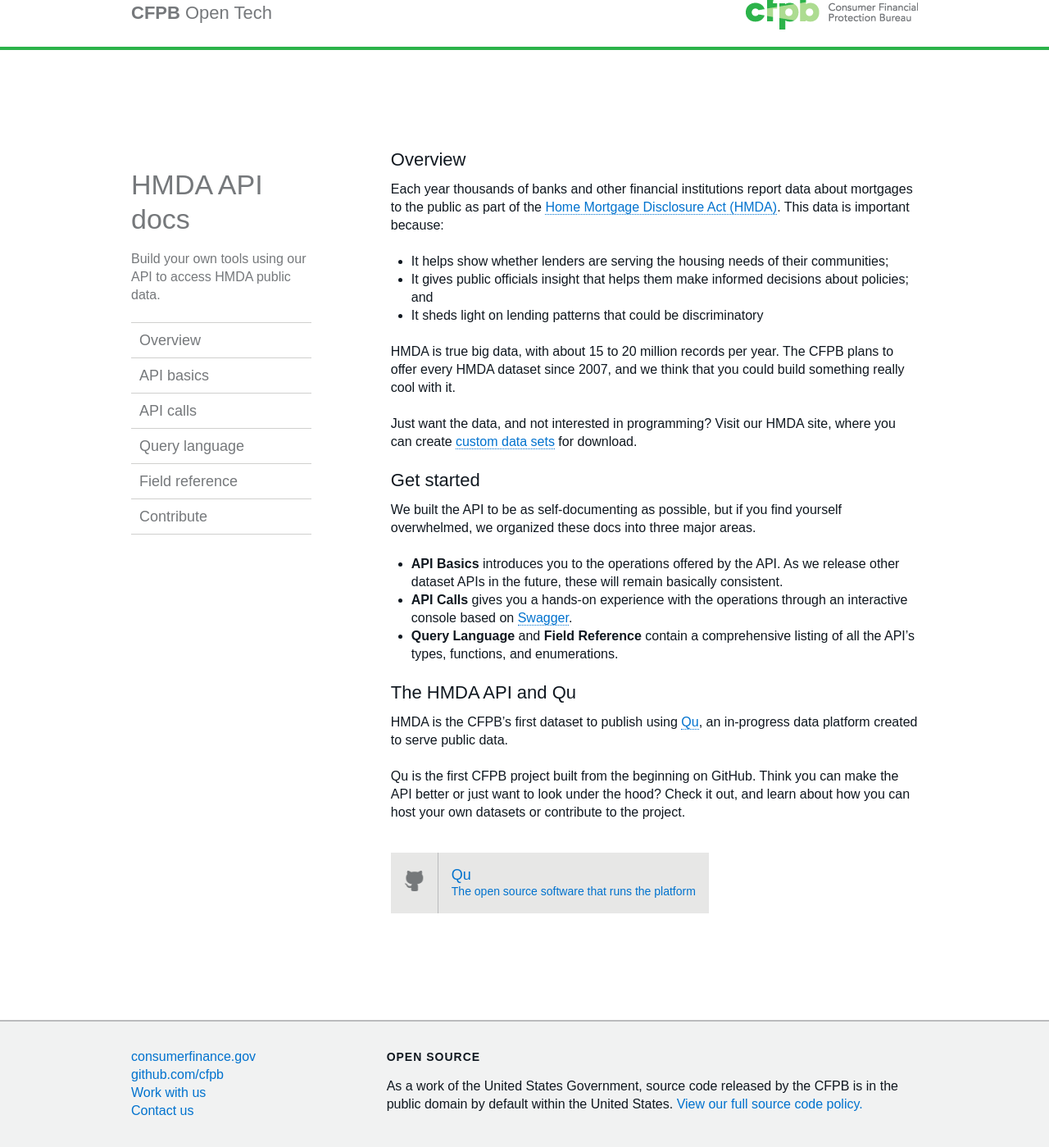
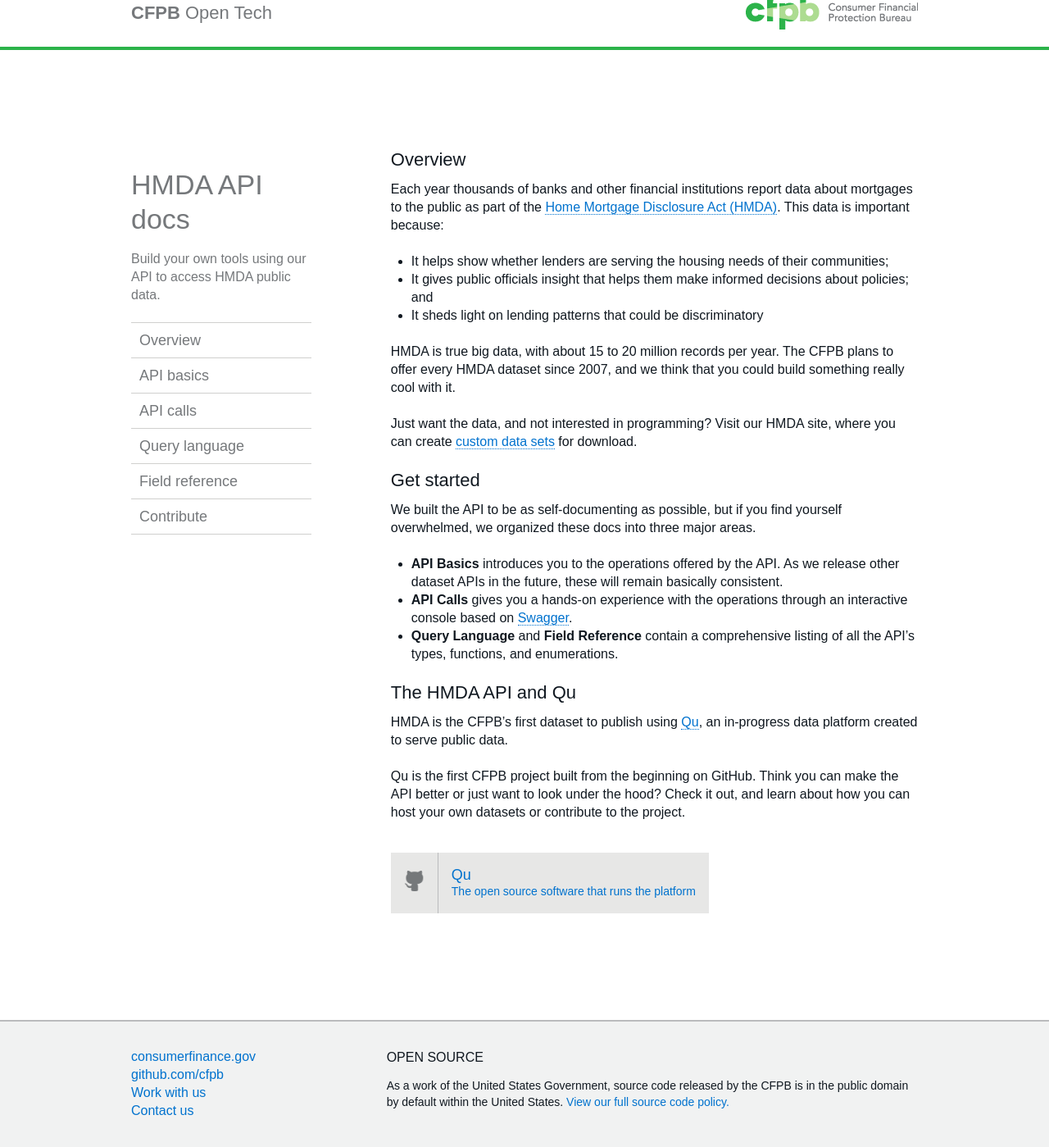
Before and after one commit to cfpb/api, a Jekyll site: the page built from index.md, in a window 1280 px wide and 1400 px high, scrolled down 28 px. Shown: the whole window at 82% size. Built offline with Jekyll 4.4.1, drawn with Linux system fonts in a browser that asks for light colours; some web fonts are replaced; Markdown is read by kramdown in place of the engine named in the settings.

Commit message:
adding fonts.css to get avenir medium

```diff
--- a/_includes/footer.html
+++ b/_includes/footer.html
@@ -18,7 +18,7 @@
             </section>
 
             <section class="footer-oss">
-                <h5>Open source</h5>
+                <h4>Open source</h4>
                 <p>
                     As a work of the United States Government, source code released by the CFPB is in the public
                     domain by default within the United States.
--- /dev/null
+++ b/static/css/fonts.css
@@ -0,0 +1,164 @@
+/* ==========================================================================
+   CFPB Boilerplate
+   @font-face Declarations
+   ========================================================================== */
+
+/*
+ * CSS as specified in the following article until IE8 support is dropped:
+ * http://coding.smashingmagazine.com/2013/02/14/setting-weights-and-styles-at-font-face-declaration/
+ *
+ * Only the esential variants are on, by default. Uncomment any others if
+ * you determine that you truly need them.
+ *
+ * Using Demi in place of Bold, by default. If using both Demi and Bold, set
+ * Avenir Next Demi's weight back to 600.
+ *
+ * Formats:
+ * .eot - IE9 compatibility modes
+ * .eot#iefix - IE6-IE8
+ * .woff - Modern browsers
+ * .ttf - Safari, Android, iOS
+ * .svg - Legacy iOS
+ */
+
+@font-face {
+    font-family: "Avenir Next";
+    src: url("../fonts/e9167238-3b3f-4813-a04a-a384394eed42.eot");
+    src: url("../fonts/e9167238-3b3f-4813-a04a-a384394eed42.eot?#iefix") format("embedded-opentype"),
+         url("../fonts/1e9892c0-6927-4412-9874-1b82801ba47a.woff") format("woff"),
+         url("../fonts/46cf1067-688d-4aab-b0f7-bd942af6efd8.ttf") format("truetype"),
+         url("../fonts/52a192b1-bea5-4b48-879f-107f009b666f.svg#52a192b1-bea5-4b48-879f-107f009b666f") format("svg");
+    font-weight: 400;
+    font-style: normal;
+}
+
+@font-face {
+    font-family: "Avenir Next Italic";
+    src: url("../fonts/d1fddef1-d940-4904-8f6c-17e809462301.eot");
+    src: url("../fonts/d1fddef1-d940-4904-8f6c-17e809462301.eot?#iefix") format("embedded-opentype"),
+         url("../fonts/92b66dbd-4201-4ac2-a605-4d4ffc8705cc.woff") format("woff"),
+         url("../fonts/18839597-afa8-4f0b-9abb-4a30262d0da8.ttf") format("truetype"),
+         url("../fonts/1de7e6f4-9d4d-47e7-ab23-7d5cf10ab585.svg#1de7e6f4-9d4d-47e7-ab23-7d5cf10ab585") format("svg");
+    font-weight: 400;
+    font-style: italic;
+}
+
+@font-face {
+    font-family: "Avenir Next Medium";
+    src: url("../fonts/1a7c9181-cd24-4943-a9d9-d033189524e0.eot");
+    src: url("../fonts/1a7c9181-cd24-4943-a9d9-d033189524e0.eot?#iefix") format("embedded-opentype"),
+         url("../fonts/f26faddb-86cc-4477-a253-1e1287684336.woff") format("woff"),
+         url("../fonts/63a74598-733c-4d0c-bd91-b01bffcd6e69.ttf") format("truetype"),
+         url("../fonts/a89d6ad1-a04f-4a8f-b140-e55478dbea80.svg#a89d6ad1-a04f-4a8f-b140-e55478dbea80") format("svg");
+    font-weight: 500;
+    font-style: normal;
+}
+
+@font-face {
+    font-family: "Avenir Next Demi";
+    src: url("../fonts/12d643f2-3899-49d5-a85b-ff430f5fad15.eot");
+    src: url("../fonts/12d643f2-3899-49d5-a85b-ff430f5fad15.eot?#iefix") format("embedded-opentype"),
+         url("../fonts/91b50bbb-9aa1-4d54-9159-ec6f19d14a7c.woff") format("woff"),
+         url("../fonts/a0f4c2f9-8a42-4786-ad00-fce42b57b148.ttf") format("truetype"),
+         url("../fonts/99affa9a-a5e9-4559-bd07-20cf0071852d.svg#99affa9a-a5e9-4559-bd07-20cf0071852d") format("svg");
+    font-weight: 700;
+    font-style: normal;
+}
+
+/*
+@font-face {
+    font-family: "Avenir Next Ultra Light";
+    src: url("../fonts/1a7c9181-cd24-4943-a9d9-d033189524e0.eot");
+    src: url("../fonts/1a7c9181-cd24-4943-a9d9-d033189524e0.eot?#iefix") format("embedded-opentype"),
+         url("../fonts/f26faddb-86cc-4477-a253-1e1287684336.woff") format("woff"),
+         url("../fonts/6de0ce4d-9278-467b-b96f-c1f5f0a4c375.ttf") format("truetype"),
+         url("../fonts/9fd4ea0c-b19a-4b21-9fdf-37045707dd78.svg#9fd4ea0c-b19a-4b21-9fdf-37045707dd78") format("svg");
+    font-weight: 200;
+    font-style: normal;
+}
+
+@font-face {
+    font-family: "Avenir Next Ultra Light Italic";
+    src: url("../fonts/77a9cdce-ea6a-4f94-95df-e6a54555545e.eot");
+    src: url("../fonts/77a9cdce-ea6a-4f94-95df-e6a54555545e.eot?#iefix") format("embedded-opentype"),
+         url("../fonts/8344e877-560d-44d4-82eb-9822766676f9.woff") format("woff"),
+         url("../fonts/3a561c83-40d4-4868-8255-e8455eb009c4.ttf") format("truetype"),
+         url("../fonts/3966f856-9dcf-48e7-88e7-7400f1b7d619.svg#3966f856-9dcf-48e7-88e7-7400f1b7d619") format("svg");
+    font-weight: 200;
+    font-style: italic;
+}
+
+@font-face {
+    font-family: "Avenir Next Medium Italic";
+    src: url("../fonts/77a9cdce-ea6a-4f94-95df-e6a54555545e.eot");
+    src: url("../fonts/77a9cdce-ea6a-4f94-95df-e6a54555545e.eot?#iefix") format("embedded-opentype"),
+         url("../fonts/8344e877-560d-44d4-82eb-9822766676f9.woff") format("woff"),
+         url("../fonts/b28b01d9-78c5-46c6-a30d-9a62c8f407c5.ttf") format("truetype"),
+         url("../fonts/ed4d3c45-af64-4992-974b-c37cd12a9570.svg#ed4d3c45-af64-4992-974b-c37cd12a9570") format("svg");
+    font-weight: 500;
+    font-style: italic;
+}
+
+@font-face {
+    font-family: "Avenir Next Demi Italic";
+    src: url("../fonts/770d9a7e-8842-4376-9319-8f2c8b8e880d.eot");
+    src: url("../fonts/770d9a7e-8842-4376-9319-8f2c8b8e880d.eot?#iefix") format("embedded-opentype"),
+         url("../fonts/bc350df4-3100-4ce1-84ce-4a5363dbccfa.woff") format("woff"),
+         url("../fonts/bc13ae80-cd05-42b4-b2a9-c123259cb166.ttf") format("truetype"),
+         url("../fonts/4862b373-2643-46b1-b0b5-88537c52d15c.svg#4862b373-2643-46b1-b0b5-88537c52d15c") format("svg");
+    font-weight: 600;
+    font-style: italic;
+}
+
+@font-face {
+    font-family: "Avenir Next Bold";
+    src: url("../fonts/dccb10af-07a2-404c-bfc7-7750e2716bc1.eot");
+    src: url("../fonts/dccb10af-07a2-404c-bfc7-7750e2716bc1.eot?#iefix") format("embedded-opentype"),
+         url("../fonts/b8e906a1-f5e8-4bf1-8e80-82c646ca4d5f.woff") format("woff"),
+         url("../fonts/890bd988-5306-43ff-bd4b-922bc5ebdeb4.ttf") format("truetype"),
+         url("../fonts/ed104d8c-7f39-4e8b-90a9-4076be06b857.svg#ed104d8c-7f39-4e8b-90a9-4076be06b857") format("svg");
+    font-weight: 700;
+    font-style: normal;
+}
+
+@font-face {
+    font-family: "Avenir Next Bold Italic";
+    src: url("../fonts/ac2d4349-4327-448f-9887-083a6a227a52.eot");
+    src: url("../fonts/ac2d4349-4327-448f-9887-083a6a227a52.eot?#iefix") format("embedded-opentype"),
+         url("../fonts/25e83bf5-47e3-4da7-98b1-755efffb0089.woff") format("woff"),
+         url("../fonts/4112ec87-6ded-438b-83cf-aaff98f7e987.ttf") format("truetype"),
+         url("../fonts/ab1835cb-df6f-4d8d-b8ee-3075f5ba758d.svg#ab1835cb-df6f-4d8d-b8ee-3075f5ba758d") format("svg");
+    font-weight: 700;
+    font-style: italic;
+}
+
+@font-face {
+    font-family: "Avenir Next Heavy";
+    src: url("../fonts/dccb10af-07a2-404c-bfc7-7750e2716bc1.eot");
+    src: url("../fonts/dccb10af-07a2-404c-bfc7-7750e2716bc1.eot?#iefix") format("embedded-opentype"),
+         url("../fonts/b8e906a1-f5e8-4bf1-8e80-82c646ca4d5f.woff") format("woff"),
+         url("../fonts/045d1654-97f2-4ff0-9d24-21ba9dfee219.ttf") format("truetype"),
+         url("../fonts/3c111f4f-c9f7-45d4-b35f-4f4ed018842f.svg#3c111f4f-c9f7-45d4-b35f-4f4ed018842f") format("svg");
+    font-weight: 800;
+    font-style: normal;
+}
+
+@font-face {
+    font-family: "Avenir Next Heavy Italic";
+    src: url("../fonts/ac2d4349-4327-448f-9887-083a6a227a52.eot");
+    src: url("../fonts/ac2d4349-4327-448f-9887-083a6a227a52.eot?#iefix") format("embedded-opentype"),
+         url("../fonts/25e83bf5-47e3-4da7-98b1-755efffb0089.woff") format("woff"),
+         url("../fonts/2b4885a7-fc02-4aa0-b998-5b008a589c80.ttf") format("truetype"),
+         url("../fonts/9b40a6ef-0ef5-49c0-aa8d-5ba7e8e7d9b7.svg#9b40a6ef-0ef5-49c0-aa8d-5ba7e8e7d9b7") format("svg");
+    font-weight: 800;
+    font-style: italic;
+}
+*/
+
+/*
+ * This CSS resource incorporates links to font software which is
+ * the valuable copyrighted property of Monotype Imaging and/or
+ * its suppliers. You may not attempt to copy, install, redistribute, convert,
+ * modify or reverse engineer this font software. Please contact Monotype Imaging
+ * with any questions regarding Web Fonts:  http://webfonts.fonts.com
+ */
--- a/static/css/style.css
+++ b/static/css/style.css
@@ -117,7 +117,7 @@
 h4 {
     margin: 0;
     margin-bottom: 1em;
-    font: 700 1.125em/1.22222222222222 "Avenir Next Demi", Arial, sans-serif;
+    font: 700 1.125em/1.22222222222222 "Avenir Next", Arial, sans-serif;
     font-weight: 500;
 }
 
@@ -440,10 +440,10 @@
     border-top: 2px solid #BABBBD;
     background: #F1F2F2;
     font-family: "Avenir Next", Arial, sans-serif;
+    margin-top: 2em;
+    /* height: 9.75em;
     position: relative;
-    margin-top: -9.75em;
-    height: 9.75em;
-    clear: both;
+    clear: both; */
 }
 
 .footer section {
@@ -453,6 +453,18 @@
 
 .footer-links ul {
     list-style: none;
+}
+
+.footer h4 {
+    margin-bottom: 0.75em;
+    font-size: 16px;
+    line-height: 1.5;
+    text-transform: uppercase;
+}
+
+.footer p {
+    font-size: 0.875em;
+    line-height: 1.42857142857143;
 }
 
 .footer-oss {
```
